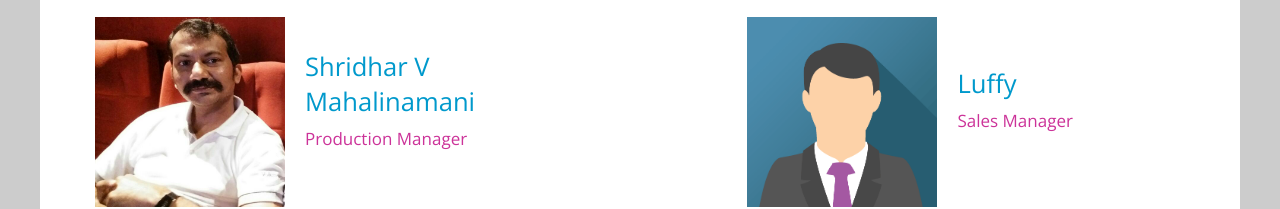
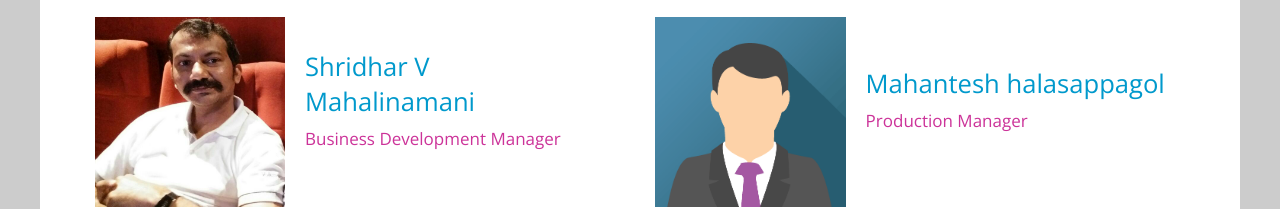
Before and after one commit to oggupavan/Naturejaggery, a plain HTML site: page index.html in a window 1280 px wide. Shown: the part 2357-2566 px from the top of the page. Drawn offline with nearby package versions, Linux system fonts and the light colour scheme.

Commit message:
code changes 1

```diff
--- a/index.html
+++ b/index.html
@@ -17,7 +17,6 @@
 	<!-- Top box -->
 		<!-- Logo & Site Name -->
 		<div class="placeholder">
-			<!-- data-image-src="img/image.jpg" -->
 			<div class="parallax-window" data-parallax="scroll" data-image-src="img/gallery/background.webp">
 				<div class="tm-header">
 					<div class="row tm-header-inner">
@@ -167,7 +166,7 @@
 							<img src="img/Shridhar V Mahalinamani.jpeg" alt="Image" class="img-fluid tm-person-img" />
 							<figcaption class="tm-person-description">
 								<h4 class="tm-person-name">Shridhar V Mahalinamani</h4>
-								<p class="tm-person-title">Production  Manager</p>
+								<p class="tm-person-title">Business Development Manager</p>
 								<!-- <p class="tm-person-about">Praesent non vulputate elit. Orci varius
 								natoque et magnis dis parturient, nascetur ridiculus mus.</p> -->
 							</figcaption>
@@ -177,8 +176,8 @@
 						<figure class="tm-person">
 							<img src="img/gallery/img_avatar.png" alt="Image" class="img-fluid tm-person-img" />
 							<figcaption class="tm-person-description">
-								<h4 class="tm-person-name">Luffy</h4>
-								<p class="tm-person-title">Sales Manager</p>
+								<h4 class="tm-person-name">Mahantesh halasappagol</h4>
+								<p class="tm-person-title">Production Manager</p>
 								<!-- <p class="tm-person-about">Vivamus cursus leo nec sem feugiat sagittis.
 								Duis ut feugiat odio, sit amet accumsan
 								odio.</p> -->
@@ -261,10 +260,10 @@
 
 
 			<div class="tm-container-inner tm-features" id="Contact">
-				<div class="row">
+				<div class="row ">
 
 					<div class="col-md-6">
-						<div class="tm-address-box">
+						<div class="tm-address-box margin_center">
 							<h4 class="tm-info-title tm-text-success">Our Address</h4>
 							<address>
 								Nature Jaggery,
```
